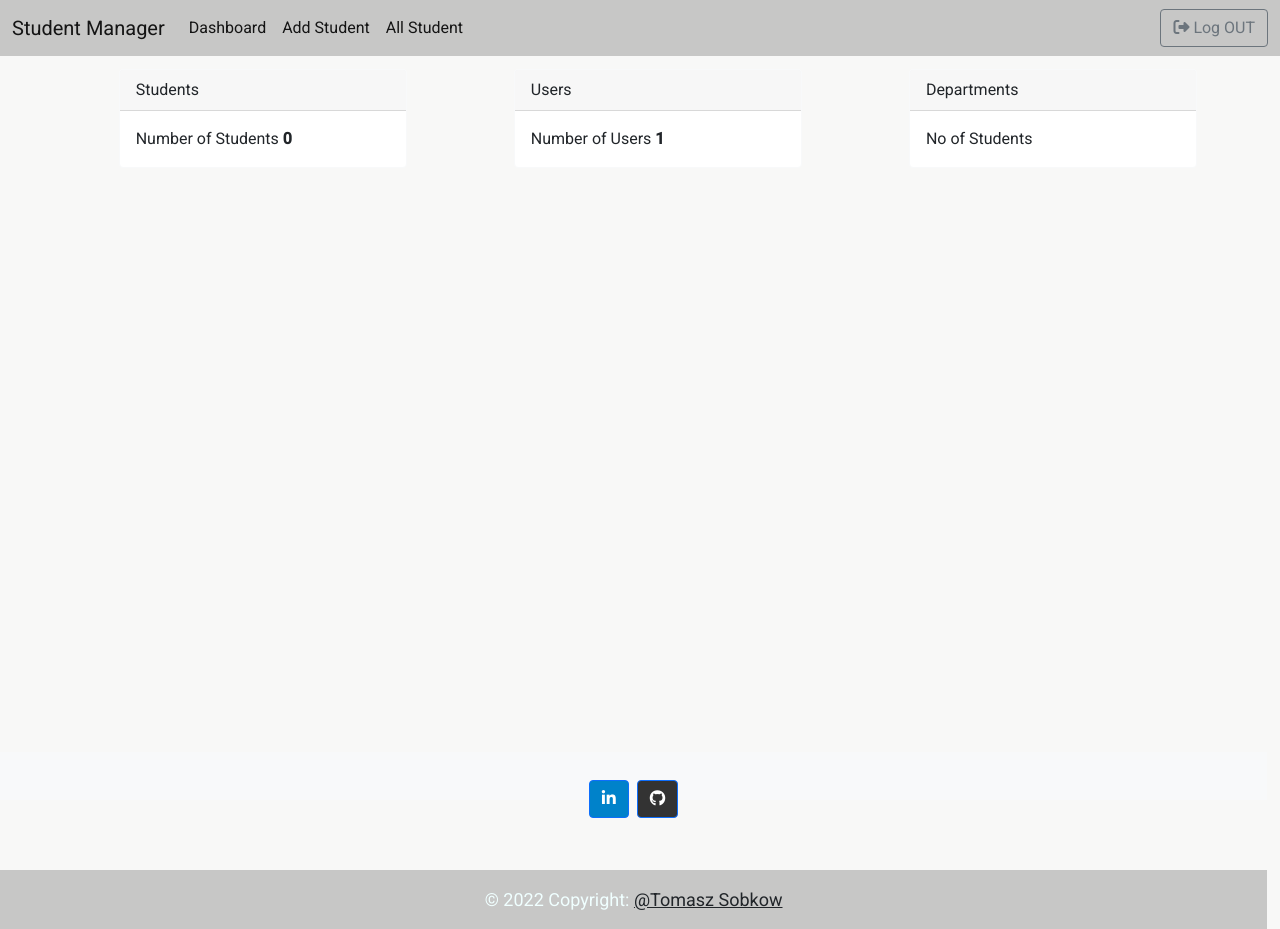
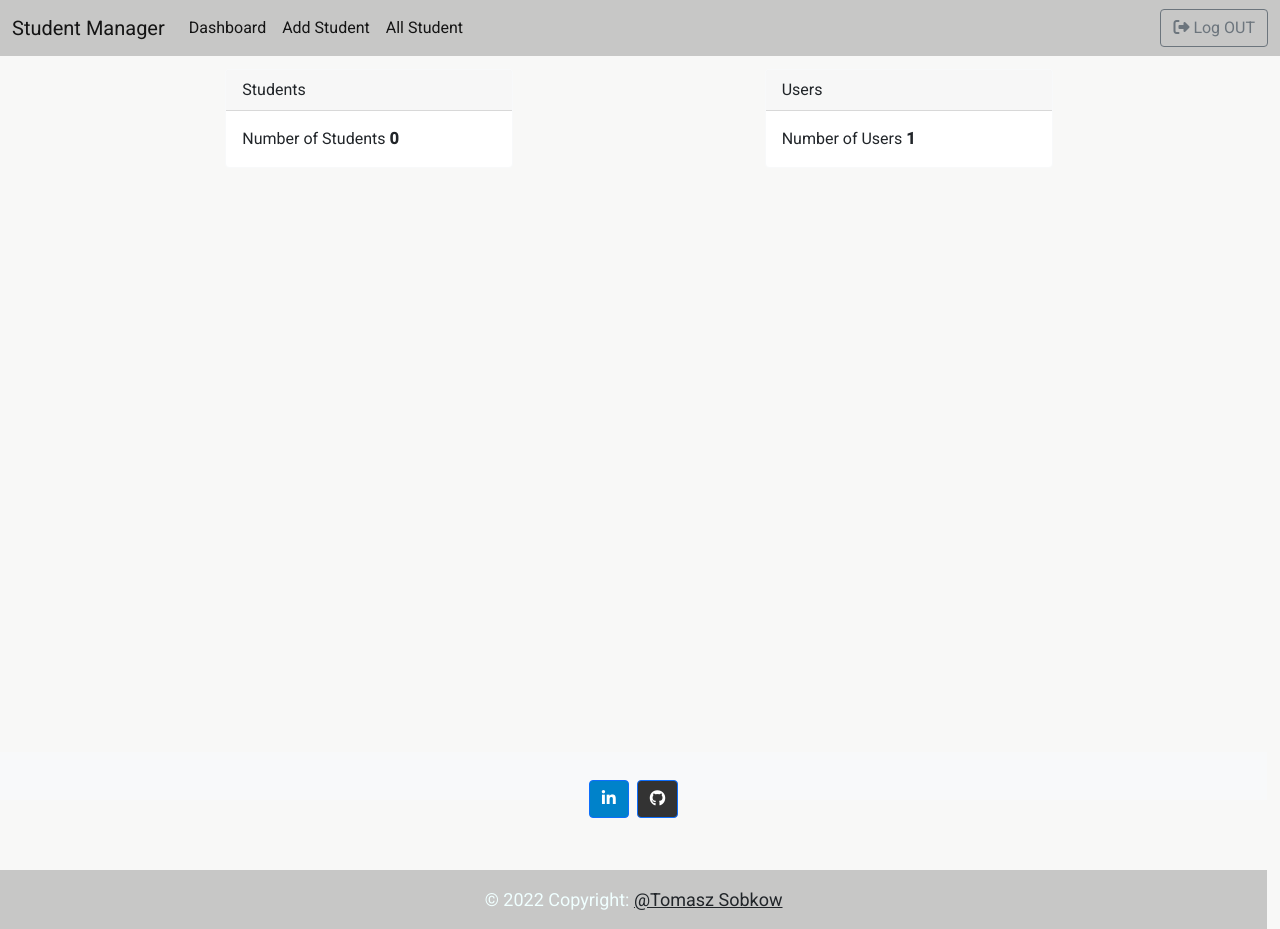
Before and after one commit to TrellixVulnTeam/StudentManagerFrontend_2HVN, an Angular app: page /defaultComponent in a window 1280 px wide. Built offline with nearby package versions, Linux system fonts and the light colour scheme; no server answers.

Commit message:
final version

```diff
--- a/src/app/dashboard/dashboard.component.html
+++ b/src/app/dashboard/dashboard.component.html
@@ -1,7 +1,7 @@
 <body>
 
-  <div class="row offset-md-1">
-      <div class="col">
+  <div class="row offset-md-2">
+      <div class="col ">
         <div class="card border-light mb-3" style="max-width: 18rem;">
           <div class="card-header">Students</div>
           <div class="card-body">
@@ -11,20 +11,11 @@
       </div>
 
 
-  <div class="col">
+  <div class="col ">
     <div class="card border-light mb-3" style="max-width: 18rem;">
       <div class="card-header">Users</div>
       <div class="card-body">
         <span class="card-title">Number of Users <b>{{noOfUsers}}</b></span>
-      </div>
-    </div>
-  </div>
-
-  <div class="col">
-    <div class="card border-light mb-3" style="max-width: 18rem;">
-      <div class="card-header">Departments</div>
-      <div class="card-body">
-        <span class="card-title">No of Students</span>
       </div>
     </div>
   </div>
```
